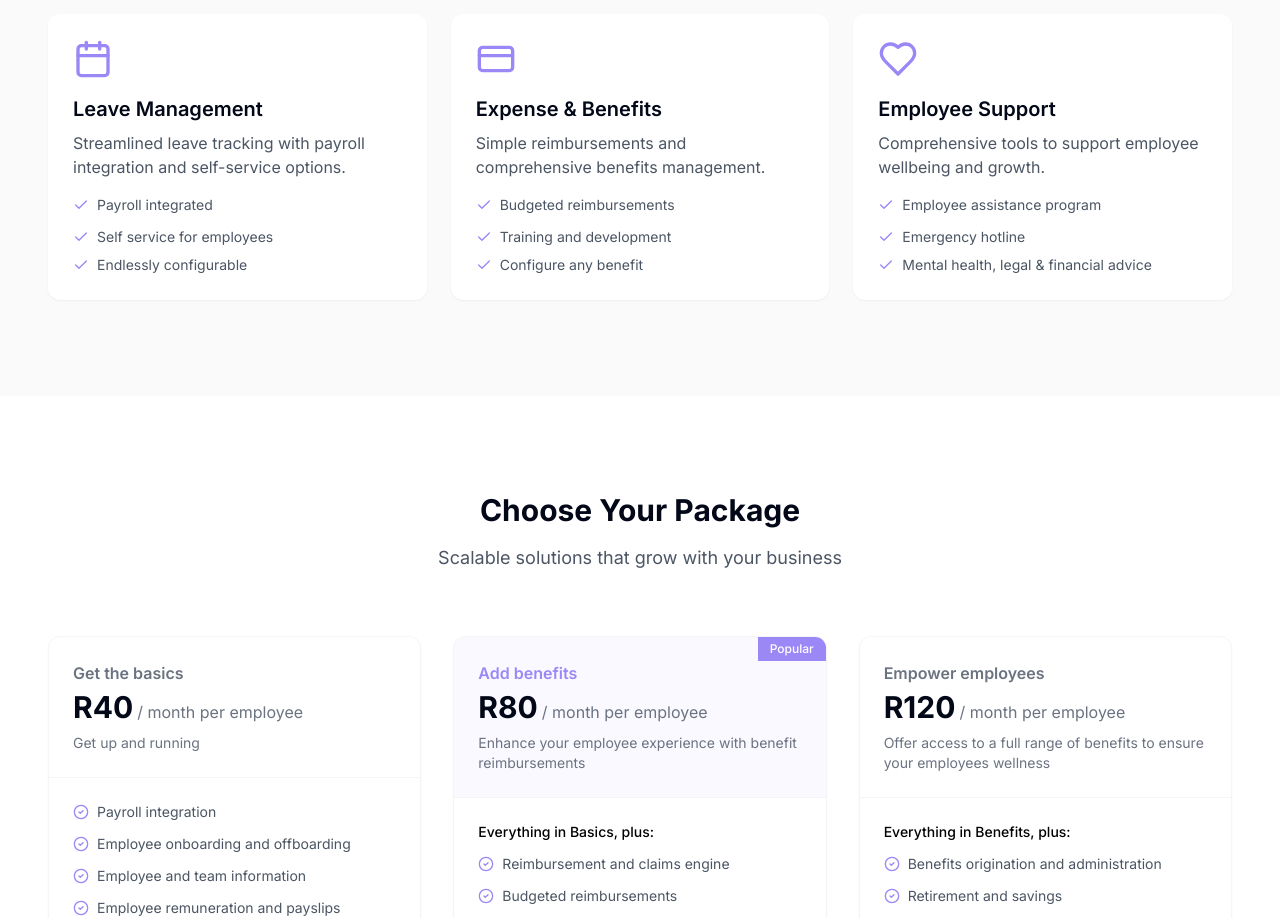
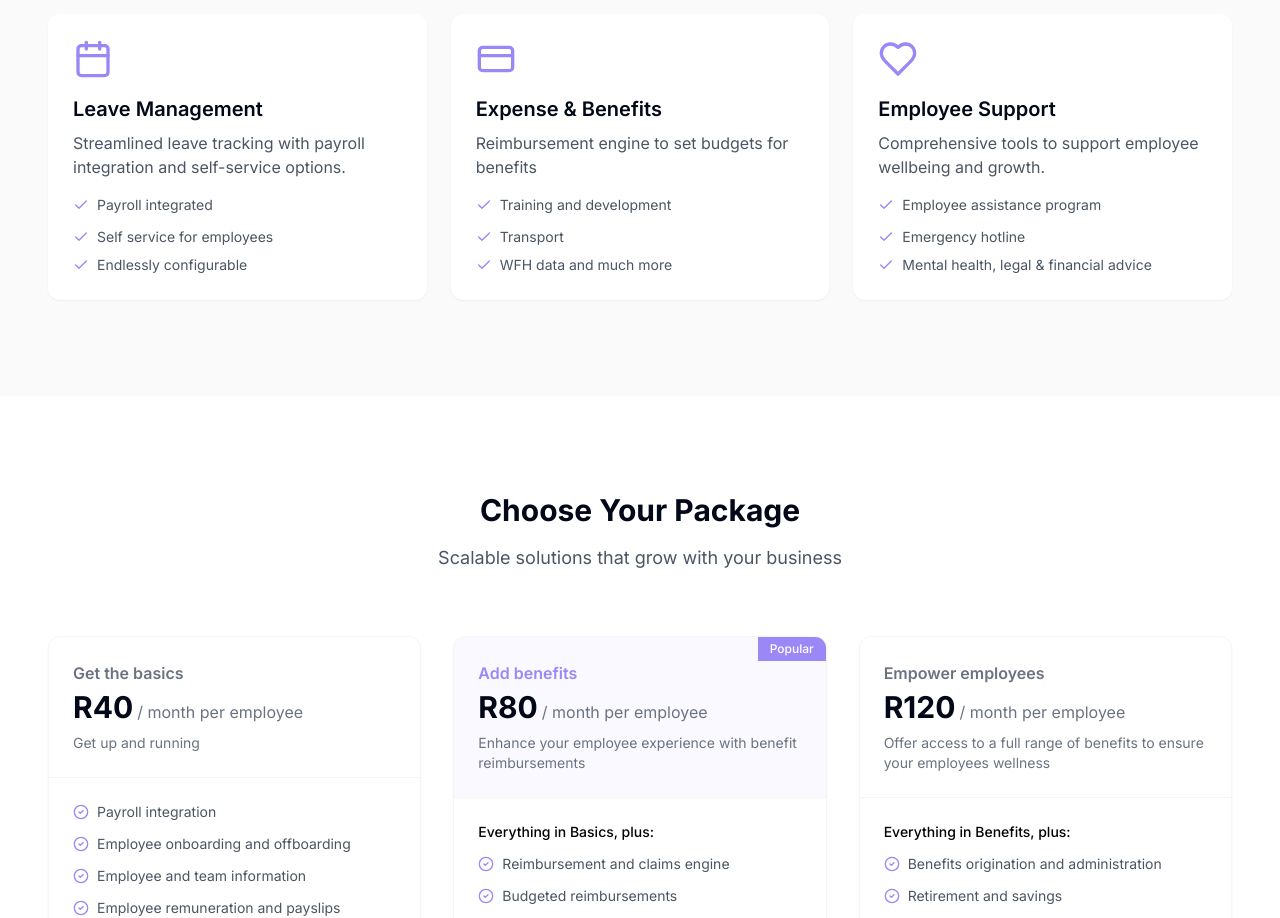
Before and after one commit to DennisCharlesWilliams/workplace-3f85ba4f, a React (Vite) app: page / in a window 1280 px wide. Shown: the part 860-1778 px from the top of the page. Built offline with nearby package versions, Linux system fonts and the light colour scheme.

Commit message:
Update Expense & Benefits module
Updated the byline and bullet points under the Expense & Benefits module to reflect the changes requested in the prompt.

```diff
--- a/src/pages/Index.tsx
+++ b/src/pages/Index.tsx
@@ -132,19 +132,19 @@ const Index = () => {
             <div className={`feature-card ${isSectionVisible('features') ? 'section-fade section-fade-delay-2' : 'opacity-0'}`}>
               <CreditCard className="h-10 w-10 text-workplace-purple mb-4" />
               <h3 className="text-xl font-semibold mb-2">Expense & Benefits</h3>
-              <p className="text-gray-600 mb-4">Simple reimbursements and comprehensive benefits management.</p>
+              <p className="text-gray-600 mb-4">Reimbursement engine to set budgets for benefits</p>
               <ul className="space-y-2">
-                <li className="feature-list-item">
-                  <Check className="h-4 w-4 text-workplace-purple mr-2 flex-shrink-0 mt-0.5" />
-                  <span>Budgeted reimbursements</span>
-                </li>
                 <li className="feature-list-item">
                   <Check className="h-4 w-4 text-workplace-purple mr-2 flex-shrink-0 mt-0.5" />
                   <span>Training and development</span>
                 </li>
                 <li className="feature-list-item">
                   <Check className="h-4 w-4 text-workplace-purple mr-2 flex-shrink-0 mt-0.5" />
-                  <span>Configure any benefit</span>
+                  <span>Transport</span>
+                </li>
+                <li className="feature-list-item">
+                  <Check className="h-4 w-4 text-workplace-purple mr-2 flex-shrink-0 mt-0.5" />
+                  <span>WFH data and much more</span>
                 </li>
               </ul>
             </div>
```
